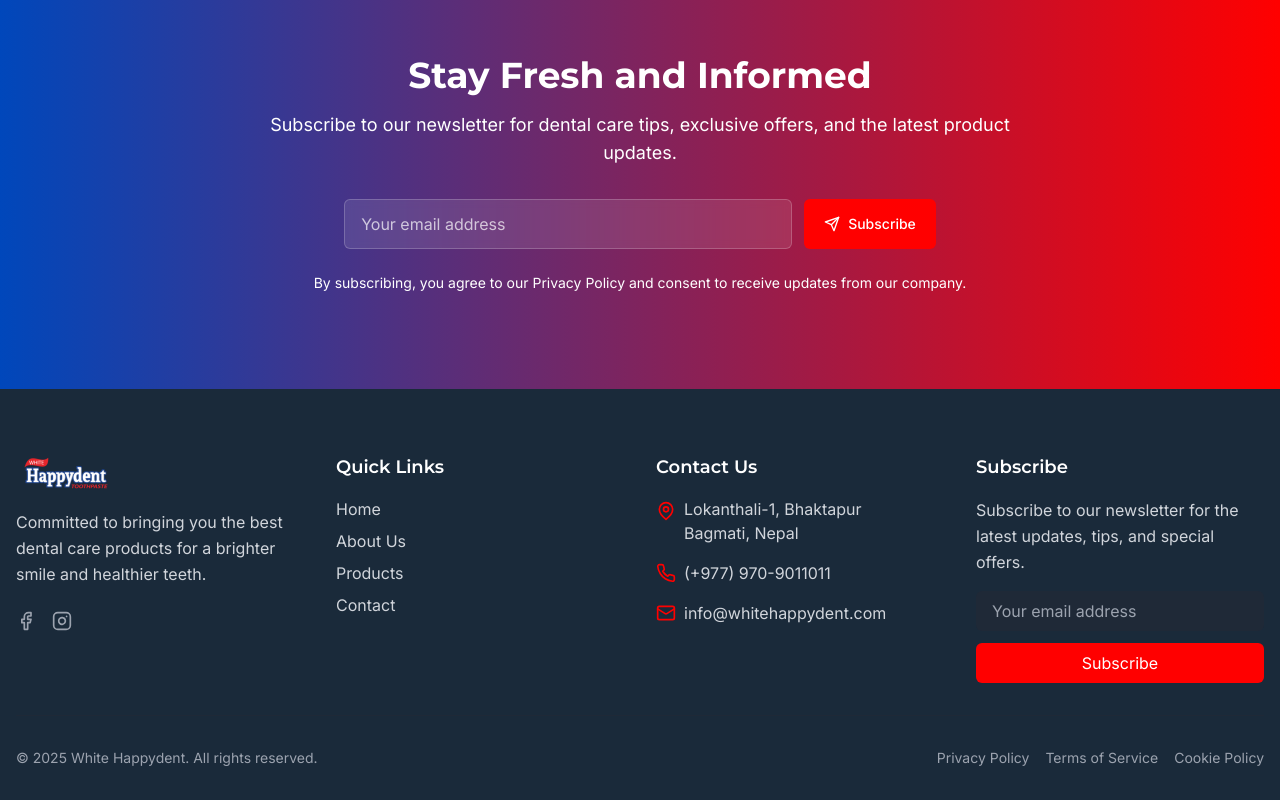
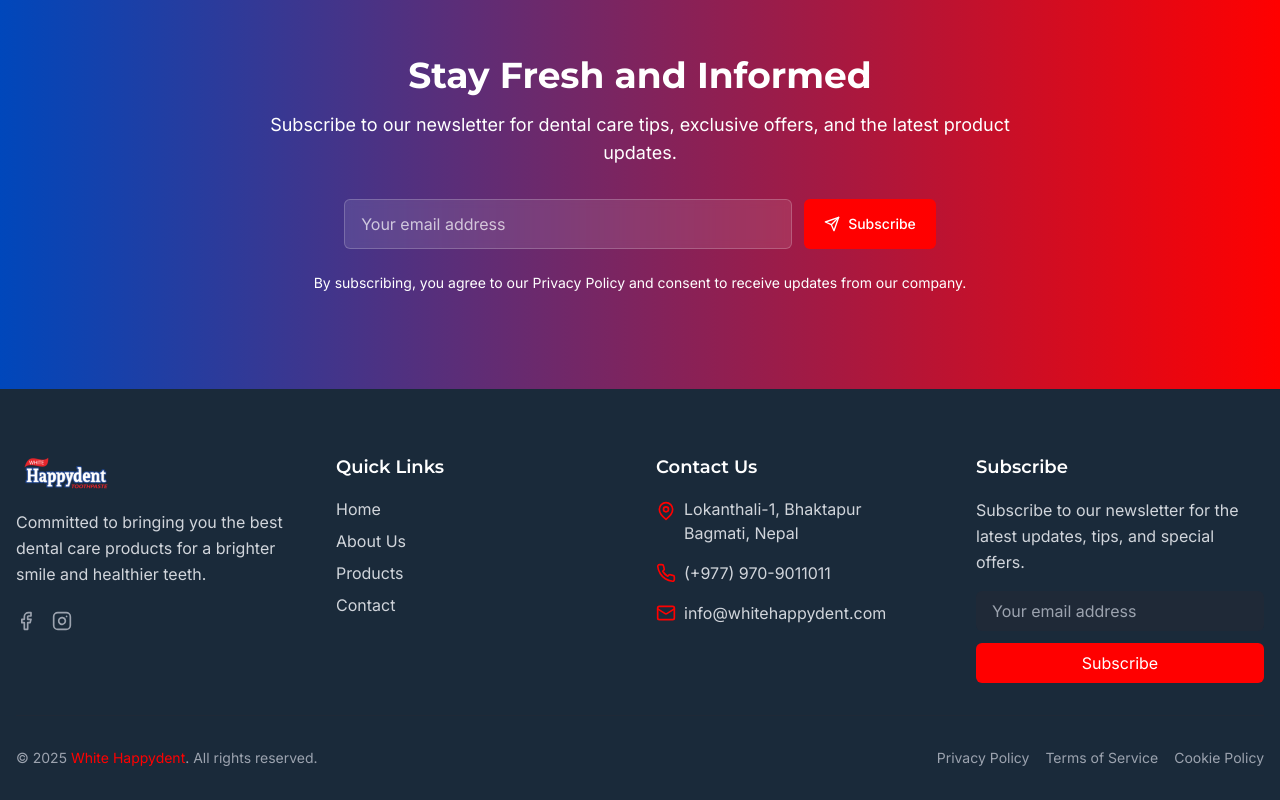
Before and after one commit to nyoupaneroshan/happy, a React (Vite) app: page / in a window 1280 px wide. Shown: the part 3285-4085 px from the top of the page. Built offline with nearby package versions, Linux system fonts and the light colour scheme.

Commit message:
footer managed

```diff
--- a/src/components/layout/Footer.tsx
+++ b/src/components/layout/Footer.tsx
@@ -107,7 +107,7 @@ const Footer: React.FC = () => {
 
         <div className="flex flex-col md:flex-row justify-between items-center">
           <p className="text-gray-400 text-sm">
-            &copy; {currentYear} White Happydent. All rights reserved.
+            &copy; {currentYear} <a href='https://11techmedia.com.np' target='_' className='text-primary-500 hover:text-primary-600 transition'>White Happydent</a>. All rights reserved.
           </p>
           <div className="flex space-x-4 mt-4 md:mt-0">
             <a href="#" className="text-gray-400 hover:text-primary-500 text-sm">Privacy Policy</a>
```
